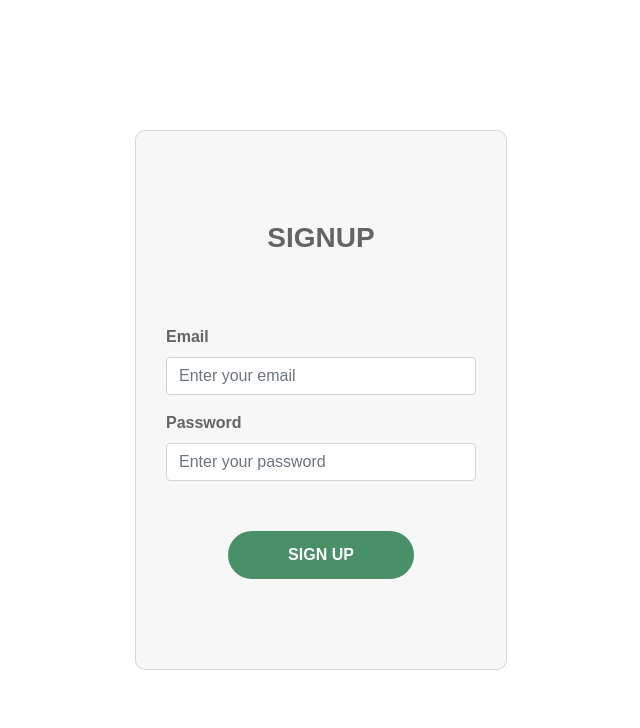
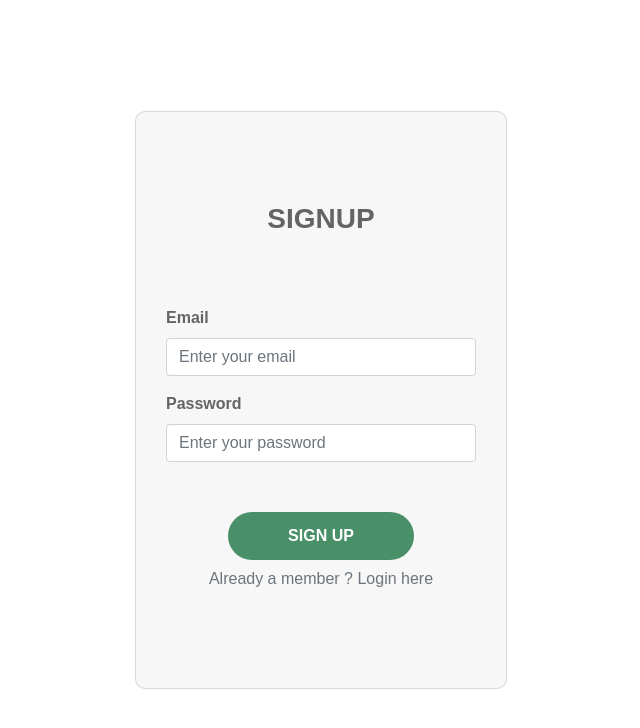
Before and after one commit to hrzyusoff/react-login, a React (Create React App) app: page /signup in a window 1280 px wide. Shown: the top 728 px of the page, without its empty margins (319-959 px from the left). Built offline with nearby package versions, Linux system fonts and the light colour scheme; no server answers.

Commit message:
update mainmenu and signup

```diff
--- a/src/components/mainmenu/Mainmenu.js
+++ b/src/components/mainmenu/Mainmenu.js
@@ -37,7 +37,7 @@ class Home extends Component {
                         <h3>You are logged in React Social Apps</h3>
                         <div className="sign-up-btn-container text-center">
                             <button type="submit" className="btn btn-primary" onClick={this.logout}>
-                                <Link to="#">
+                                <Link to="/">
                                     LOGOUT
                                 </Link>
                             </button>
--- a/src/components/signup/Signup.js
+++ b/src/components/signup/Signup.js
@@ -75,6 +75,9 @@ class Signup extends Component {
                                 <div className="d-flex flex-column bottom-container">
                                     <div className="sign-up-btn-container text-center">
                                         <button type="submit" className="btn btn-primary" onClick={this.handleSubmit}>SIGN UP</button>
+                                        <Link to="/login" className="btn btn-link text-secondary">
+                                            Already a member ? Login <span className="text-secondary">here</span>
+                                        </Link>
                                     </div>
                                 </div>
                             </div>
```
